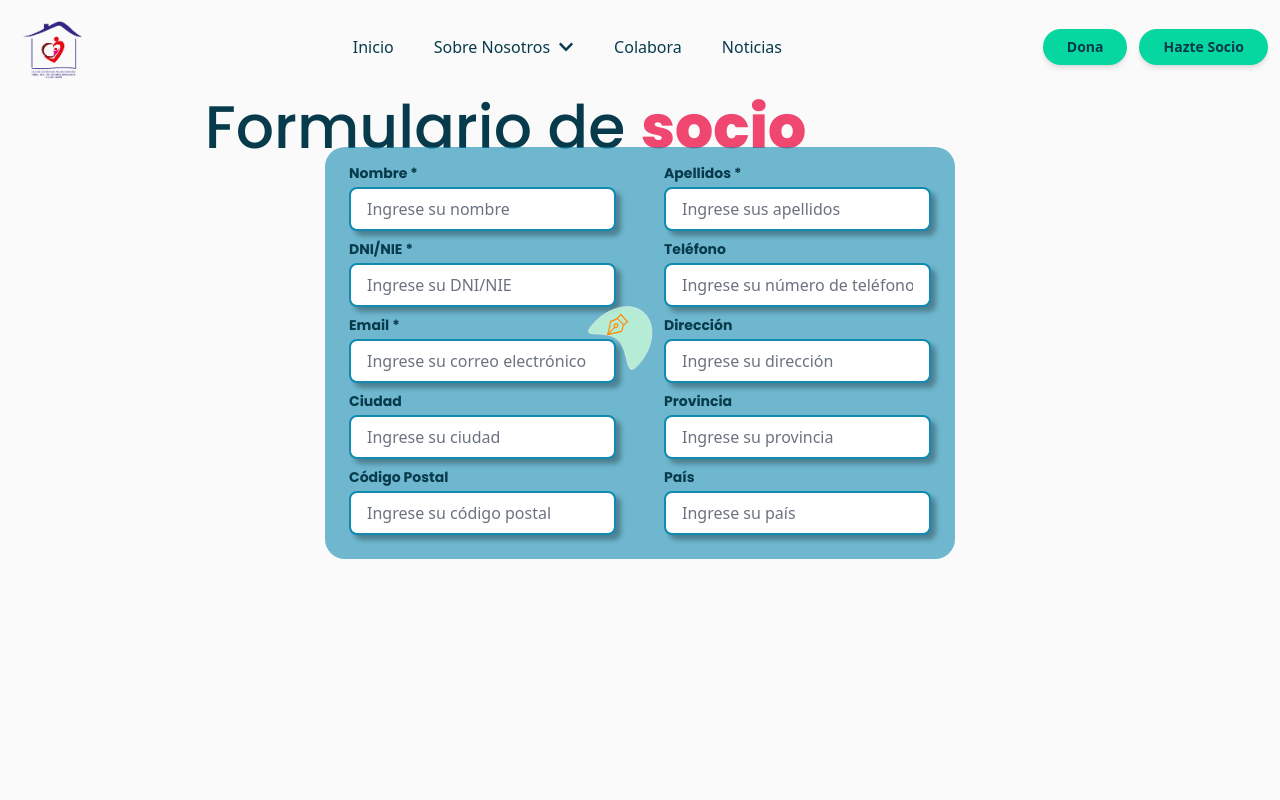
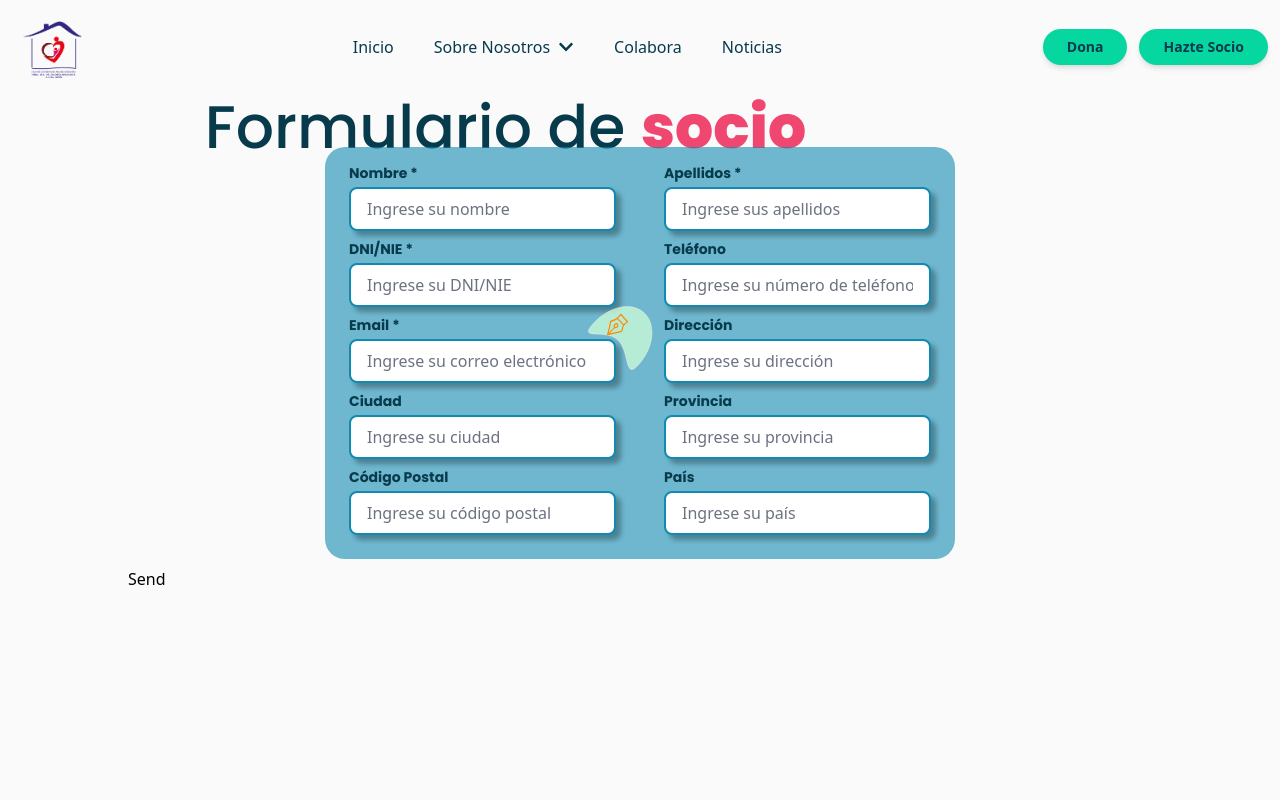
Before and after one commit to vallefarinha/front-casa, a React (Vite) app: page /form in a window 1280 px wide. Shown: the top 800 px of the page. Built offline with nearby package versions, Linux system fonts and the light colour scheme.

Commit message:
modify partner form with mailing

```diff
--- a/src/configuration/Router.jsx
+++ b/src/configuration/Router.jsx
@@ -29,7 +29,6 @@ export default function Router() {
           <Route path="/partnership" element={<BecameAPartner/>}></Route>
           <Route path="/form" element={<PartnerForm/>}></Route>
           <Route path="/thanks" element={<ThanksForSignIn/>}></Route>
-          <Route path="/mailing" element={<FormMailing/>}></Route>
       </Routes>
     )
   }
--- a/src/pages/PartnerForm.jsx
+++ b/src/pages/PartnerForm.jsx
@@ -1,3 +1,6 @@
+import React, { useRef } from 'react';
+import SendMail from '../services/SendMail';
+
 import BankBlue from "../components/form/BankBlue";
 import FormBlue from "../components/form/FormBlue";
 import MoneySelect from "../components/form/MoneySelect"
@@ -7,13 +10,31 @@ import DonationOption from "../components/form/DonationOption";
 import SendButtonForm from "../components/form/SendButtonForm";
 
 function PartnerForm() {
+  const refForm = useRef();
+  const handleSubmit = async (event) => {
+    event.preventDefault();
+   const templateID = import.meta.env.VITE_REACT_APP_TEMPLATE_ID;
+          try {
+            const result = await SendMail(templateID, refForm.current);
+            console.log(result);
+          } catch (error) {
+            console.error(error);
+          }
+        };
+
   return (
     <div className="w-[80%] mx-auto">
 
       <section className="md:h-screen">
         <TitleAllForm />
-        <FormBlue />
-      </section>
+
+        <form ref={refForm} onSubmit={handleSubmit}>
+          <FormBlue />
+          <button type="submit">Send</button>
+        </form>
+
+
+        </section>
       <section className="md:h-screen">
 
         <MoneySelect />
```
